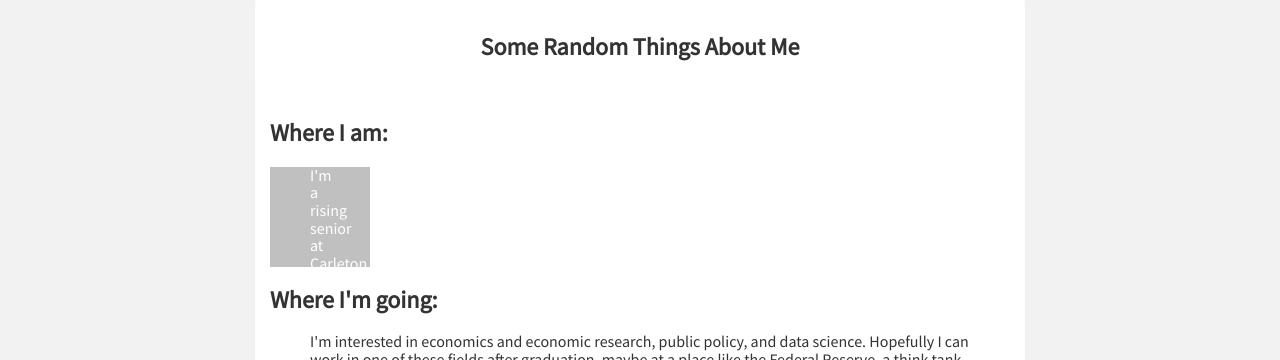
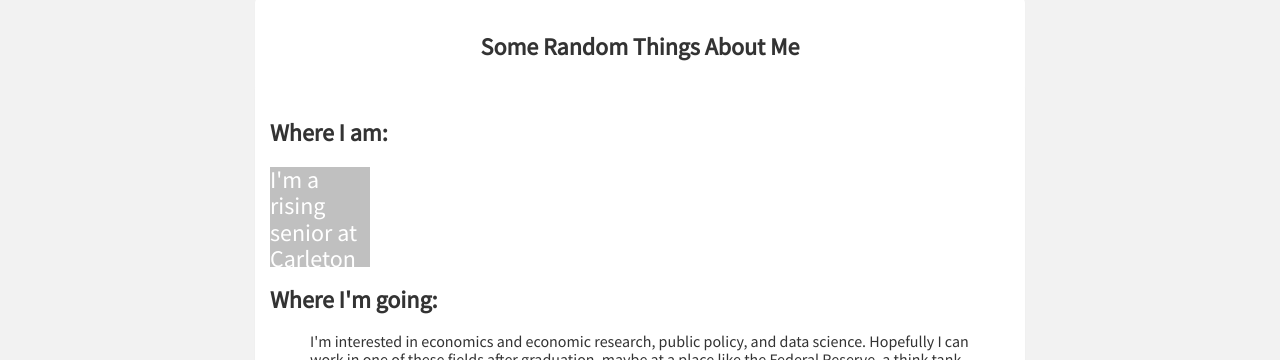
Before and after one commit to mrkaye97/mrkaye97.github.io, a Jekyll site: the page built from about.html, in a window 1280 px wide. Shown: the part 79-439 px from the top of the page. Built offline with Jekyll 4.4.1, drawn with Linux system fonts in a browser that asks for light colours; nearby versions of some CDN libraries.

Commit message:
Update about.html

```diff
--- a/about.html
+++ b/about.html
@@ -47,7 +47,7 @@
 				</head>
 
 				<div id="myDIV">
-				  <h3 style="font-size:16px;margin-left: 2.5em;margin-right: 2.5em">I'm a rising senior at Carleton College double majoring in economics and mathematics. Most of my focus at school so far has been in applied microeconomics, statistics, and computer science to build strong analytical skills for a future in economics or data science. I'm spending next fall (2019) in Stockholm at the Stockholm School of Economics, and graduating two trimesters early.</h3>
+				  <h3>I'm a rising senior at Carleton College double majoring in economics and mathematics. Most of my focus at school so far has been in applied microeconomics, statistics, and computer science to build strong analytical skills for a future in economics or data science. I'm spending next fall (2019) in Stockholm at the Stockholm School of Economics, and graduating two trimesters early.</h3>
 				</div>
 
 
```
